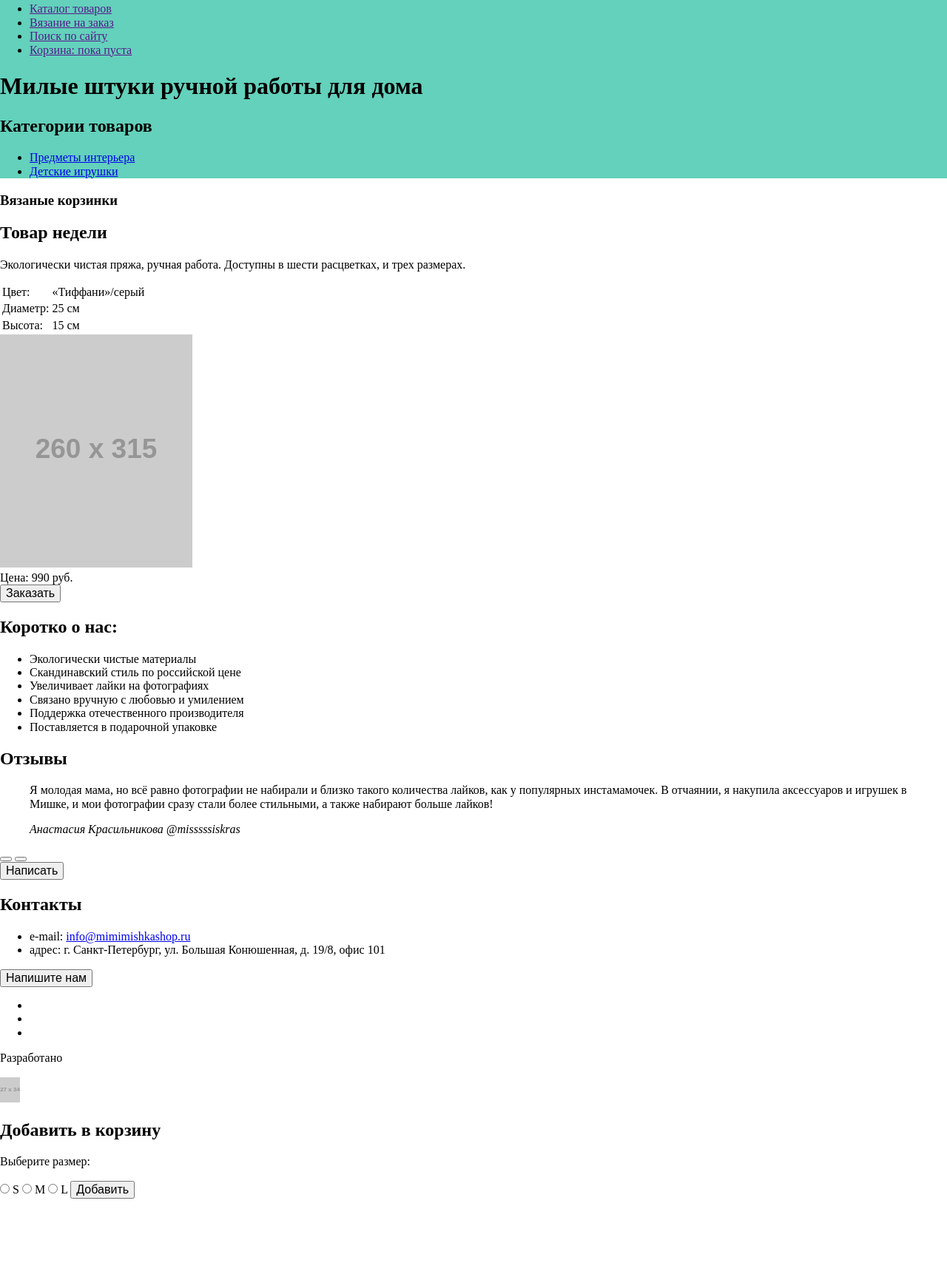
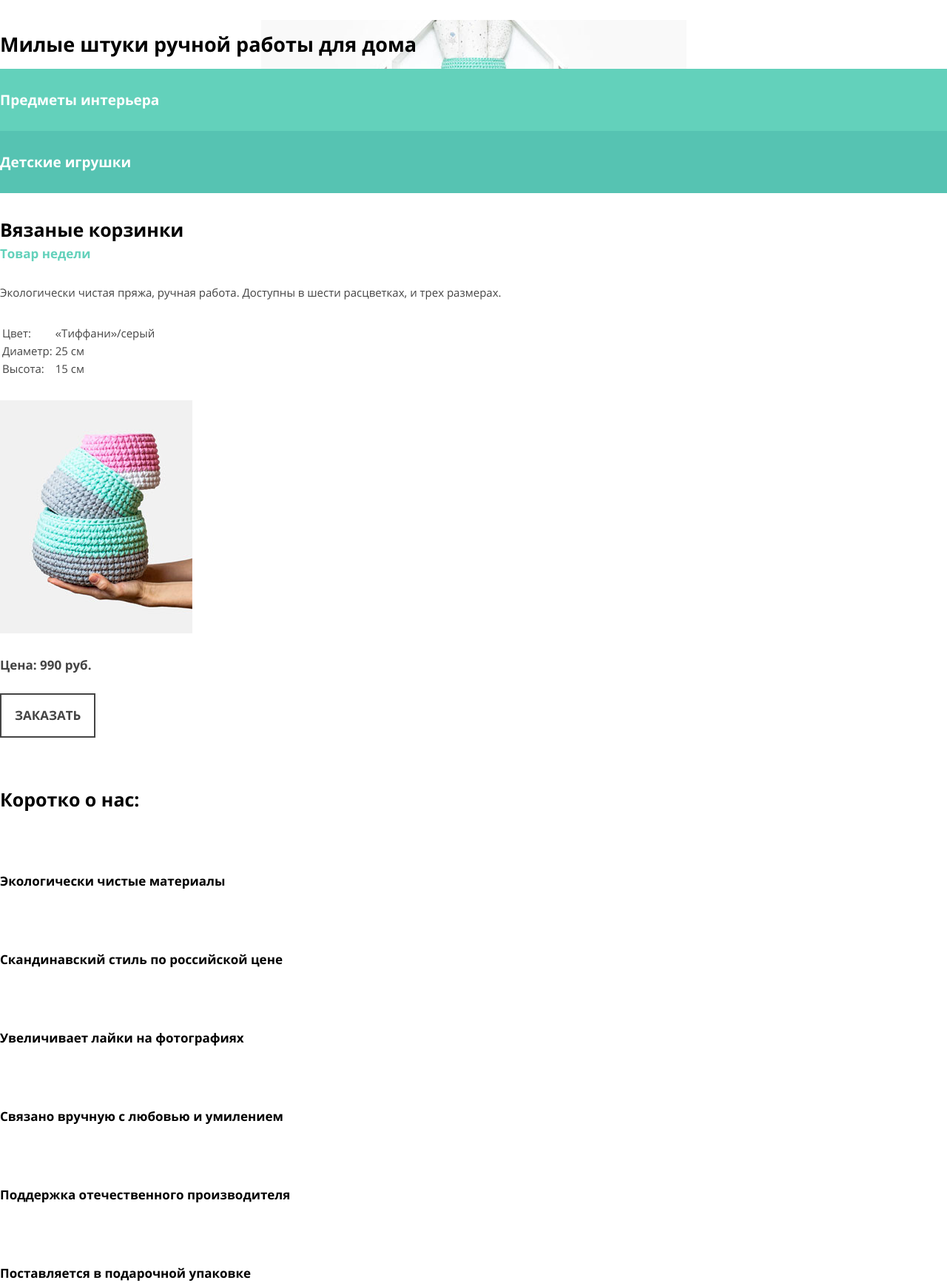
Before and after one commit to alchesnokov/196801-mishka, a website: page index.html in a window 1280 px wide. Shown: the part 52-1786 px from the top of the page at 74% size. Before the commit the page ends 1672 px from the top, so only its background shows below. Drawn offline with nearby package versions, Linux system fonts and the light colour scheme; files that its build step writes are made by us from their sources; placeholder pictures from the web are drawn by us; files whose address does not match are found by name.

Commit message:
add styles for index

```diff
--- a/index.html
+++ b/index.html
@@ -2,6 +2,7 @@
 <html lang="ru">
 <head>
   <meta charset="utf-8">
+  <meta name="viewport" content="width=device-width, initial-scale=1.0, maximum-scale=1.0">
   <title>HTML Academy: Мишка</title>
   <link rel="stylesheet" href="css/style.css">
 </head>
@@ -11,7 +12,7 @@
 <header class="header-page">
   <nav class="nav-main">
     <a href="#" class="header-page__logo">
-      <img src="http://placehold.it/86x35" alt="Логотип" class="header-page__logo-img"/>
+      <img src="img/logo-mobile.svg" alt="Логотип" class="header-page__logo-img"/>
     </a>
     <button class="nav-main__btn menu-mobile__btn"></button>
     <button class="nav-main__btn menu-mobile__close"></button>
@@ -32,7 +33,7 @@
     <ul class="categories__list">
       <li class="categories__item"><a href="#" class="categories__link categories__link--interior">Предметы
         интерьера</a></li>
-      <li class="categories__item"><a href="#" class="categories__link categories__link--toy">Детские игрушки</a></li>
+      <li class="categories__item categories__item--darken"><a href="#" class="categories__link categories__link--toy">Детские игрушки</a></li>
     </ul>
   </section>
 </header>
@@ -62,7 +63,7 @@
           <td class="best-product__field">15 см</td>
         </tr>
       </table>
-      <img src="http://placehold.it/260x315" alt="Вязаная корзинка" class="best-product__img"/>
+      <img src="img/triple-set-mobile@1x.jpg" alt="Вязаная корзинка" class="best-product__img"/>
       <div class="best-product__price">Цена: 990 руб.</div>
       <button class="btn-main">Заказать</button>
     </div>
@@ -137,7 +138,7 @@
   <div class="footer__copyright copyright">
     <p class="copyright__text">Разработано</p>
     <a href="#" class="copyright__logo">
-      <img src="http://placehold.it/27x34" alt="Логотип HTML Academy" class="copyright__logo-img"/></a>
+      <img src="img/logo-htmlacademy.svg" alt="Логотип HTML Academy" class="copyright__logo-img"/></a>
   </div>
 </footer>
 <!--Footer Page End-->
@@ -146,7 +147,7 @@
 <div class="modal">
   <h2 class="modal__title">Добавить в корзину</h2>
   <p class="modal__text">Выберите размер:</p>
-  <form action="https://echo.htmlacademy.ru" method="post" target="_blank" class="modal__form">
+  <form action="img/logo-htmlacademy.svg" method="post" target="_blank" class="modal__form">
     <input type="radio" class="modal__radio" id="sizeS" name="Размер" value="S">
     <label for="sizeS" class="modal__label">S</label>
     <input type="radio" class="modal__radio" id="sizeM" name="Размер" value="M">
--- a/less/blocks/about-us.less
+++ b/less/blocks/about-us.less
@@ -0,0 +1,26 @@
+.about-us {
+  padding-top: 34px;
+  padding-bottom: 31px;
+}
+
+.about-us__title {
+  font-family: "OpenSansBold", sans-serif;
+  font-size: 25px;
+  line-height: 30px;
+  color: @color-black;
+  margin: 0;
+}
+
+.about-us__list {
+  list-style: none;
+  margin: 0;
+  padding: 0;
+}
+
+.about-us__item {
+  font-family: "OpenSansBold", sans-serif;
+  font-size: 17px;
+  line-height: 20px;
+  color: @color-black;
+  padding-top: 86px;
+}
--- a/less/blocks/best-product.less
+++ b/less/blocks/best-product.less
@@ -0,0 +1,41 @@
+.best-product {
+  padding: 34px 0;
+}
+
+.best-product__title {
+  font-family: "OpenSansBold", sans-serif;
+  font-size: 25px;
+  line-height: 30px;
+  color: @color-black;
+  margin: 0;
+}
+
+.best-product__label {
+  font-family: "OpenSansBold", sans-serif;
+  font-size: 17px;
+  line-height: 20px;
+  color: @color-main;
+  margin-top: 8px;
+  margin-bottom: 0;
+}
+
+.best-product__text {
+  line-height: 24px;
+  margin: 30px 0;
+}
+
+.best-product__list {
+  line-height: 20px;
+}
+
+.best-product__img {
+  margin: 30px 0;
+}
+
+.best-product__price {
+  font-family: "OpenSansBold", sans-serif;
+  font-size: 17px;
+  line-height: 20px;
+  color: @color-text;
+  margin-bottom: 28px;
+}
--- a/less/blocks/btn-main.less
+++ b/less/blocks/btn-main.less
@@ -0,0 +1,16 @@
+.btn-main {
+  font-family: "OpenSansBold", sans-serif;
+  font-size: 17px;
+  line-height: 20px;
+  padding: 18px;
+  text-transform: uppercase;
+  color: @color-btn-main;
+  border: 2px solid @color-btn-main;
+  background-color: @color-white;
+}
+
+.btn-main--add {
+  background-color: @color-main;
+  color: @color-white;
+  border: none;
+}
--- a/less/blocks/categories.less
+++ b/less/blocks/categories.less
@@ -0,0 +1,33 @@
+.categories__list {
+  list-style: none;
+  margin: 0;
+  padding: 0;
+}
+
+.categories__item {
+  background-color: @color-main;
+  padding: 30px 0;
+}
+
+.categories__item--darken {
+  background-color: @color-main-darken;
+}
+
+.categories__link {
+  font-family: "OpenSansBold", sans-serif;
+  font-size: 19px;
+  line-height: 24px;
+  text-decoration: none;
+  color: @color-white;
+}
+
+//.categories__link--interior {
+//  background-image: url("../img/icon-interior.svg");
+//  display: block;
+//  width: 41px;
+//  height: 62px;
+//}
+//
+//.categories__link--toy {
+//  background-image: url("../img/icon-toy.svg");
+//}
--- a/less/blocks/contacts.less
+++ b/less/blocks/contacts.less
@@ -0,0 +1,27 @@
+.contacts {
+  padding-top: 44px;
+  padding-bottom: 39px;
+}
+
+.contacts__title {
+  font-family: "OpenSansBold", sans-serif;
+  font-size: 18px;
+  line-height: 30px;
+  color: @color-black;
+  margin: 0;
+}
+
+.contacts__list {
+  margin-top: 42px;
+  margin-bottom: 0;
+  padding: 0;
+  list-style: none;
+}
+
+.contacts__map {
+  background: url("../../img/map-mobile@1x.jpg") no-repeat;
+  height: 457px;
+  width: 100%;
+  margin-top: 42px;
+  margin-bottom: 39px;
+}
--- a/less/blocks/footer-page.less
+++ b/less/blocks/footer-page.less
@@ -0,0 +1,18 @@
+.footer-page {
+  padding: 24px 0;
+  background-color: #f1f1f1;
+}
+
+.footer-page__social {
+  list-style: none;
+  margin: 0;
+  padding: 0 0 27px 0;
+}
+
+.copyright__text {
+  font-family: "OpenSansBold", sans-serif;
+  font-size: 25px;
+  line-height: 30px;
+  color: @color-black;
+  margin: 0;
+}
--- a/less/blocks/header-page.less
+++ b/less/blocks/header-page.less
@@ -1,3 +1,10 @@
 .header-page {
-  background-color: @color-main;
+  background: url("../img/hero-mobile@1x.jpg") center no-repeat;
 }
+
+.header-page__title {
+  font-family: "OpenSansBold", sans-serif;
+  font-size: 27px;
+  line-height: 30px;
+  color: @color-black;
+}
--- a/less/blocks/menu-mobile.less
+++ b/less/blocks/menu-mobile.less
@@ -0,0 +1,25 @@
+.menu-mobile {
+  display: none;
+}
+
+.menu-mobile__list {
+  list-style: none;
+  margin: 0;
+  padding: 0;
+}
+
+.menu-mobile__item {
+  padding: 31px 46px;
+}
+
+.menu-mobile__link {
+  font-family: "OpenSansBold", sans-serif;
+  font-size: 17px;
+  line-height: 24px;
+  text-decoration: none;
+  color: @color-black;
+}
+
+.menu-mobile__close {
+  display: none;
+}
--- a/less/blocks/modal.less
+++ b/less/blocks/modal.less
@@ -0,0 +1,29 @@
+.modal {
+  padding: 36px 30px 46px 30px;
+}
+
+.modal__title {
+  font-family: "OpenSansBold", sans-serif;
+  font-size: 27px;
+  line-height: 30px;
+  color: @color-black;
+  margin: 0;
+  text-transform: uppercase;
+}
+
+.modal__text {
+  margin-top: 25px;
+  margin-bottom: 0;
+  line-height: 30px;
+}
+
+.modal__form {
+  margin-top: 28px;
+  margin-bottom: 31px;
+}
+
+.modal__label {
+  font-family: "OpenSansBold", sans-serif;
+  font-size: 17px;
+  line-height: 16px;
+}
--- a/less/blocks/nav-main.less
+++ b/less/blocks/nav-main.less
@@ -0,0 +1,4 @@
+.nav-main {
+  background-color: @color-white;
+  height: 79px;
+}
--- a/less/blocks/reviews.less
+++ b/less/blocks/reviews.less
@@ -0,0 +1,27 @@
+.reviews {
+  padding-top: 30px;
+  padding-bottom: 44px;
+}
+
+.reviews__title {
+  font-family: "OpenSansBold", sans-serif;
+  font-size: 25px;
+  line-height: 30px;
+  color: @color-black;
+  margin: 0;
+}
+
+.reviews__item {
+  margin: 40px 0;
+}
+
+.reviews__text {
+  margin: 0;
+  line-height: 30px;
+}
+
+.reviews__author {
+  display: block;
+  margin-top: 40px;
+  margin-bottom: 17px;
+}
--- a/less/scaffolding.less
+++ b/less/scaffolding.less
@@ -0,0 +1,29 @@
+@font-face {
+  font-family: "OpenSansRegular";
+  src: url("../fonts/opensans.woff2") format("woff2");
+  src: url("../fonts/opensans.woff") format("woff");
+}
+
+@font-face {
+  font-family: "OpenSansBold";
+  src: url("../fonts/opensansbold.woff2") format("woff2");
+  src: url("../fonts/opensansbold.woff") format("woff");
+}
+
+body {
+  font-family: "OpenSansRegular", sans-serif;
+  font-size: 15px;
+  min-width: 320px;
+  color: @color-text;
+}
+
+.visually-hidden {
+  position: absolute !important;
+  clip: rect(1px 1px 1px 1px); /* IE6, IE7 */
+  clip: rect(1px, 1px, 1px, 1px);
+  padding:0 !important;
+  border:0 !important;
+  height: 1px !important;
+  width: 1px !important;
+  overflow: hidden;
+}
--- a/less/vars.less
+++ b/less/vars.less
@@ -2,3 +2,5 @@
 @color-black: #000;
 @color-main: #63d1bb;
 @color-main-darken: #56c3b2;
+@color-btn-main: #444444;
+@color-text: #444444;
```
Also changed, not shown: catalog.html (+1 -0 lines), form.html (+1 -0 lines).
